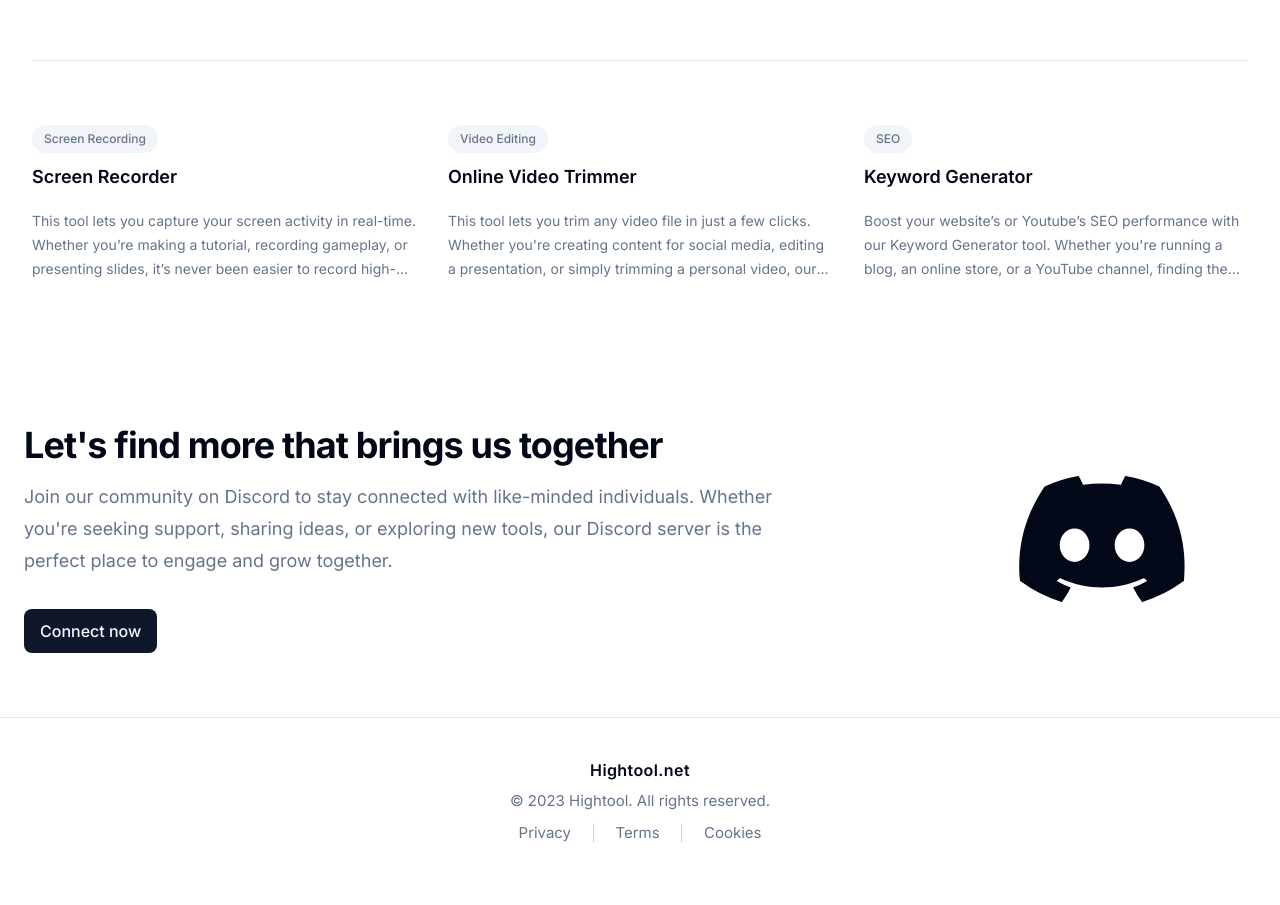
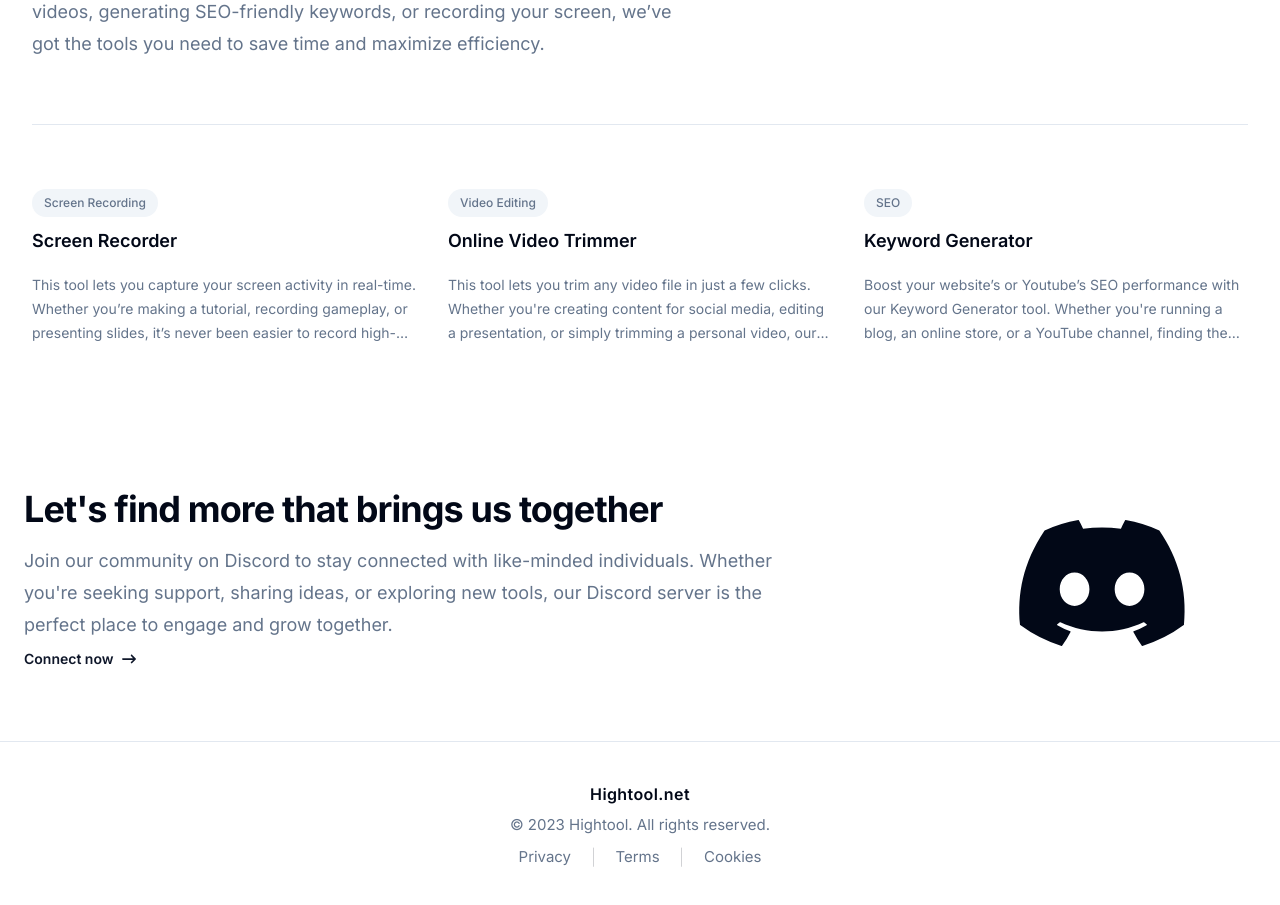
Before and after one commit to jeeva-sd/High2, a Next.js app: page / in a window 1280 px wide. Shown: the part 1840-2745 px from the top of the page. Before the commit the page ends 2721 px from the top, so only its background shows below. Built offline with nearby package versions, Linux system fonts and the light colour scheme.

Commit message:
Home page links added.

```diff
--- a/src/app/layout.tsx
+++ b/src/app/layout.tsx
@@ -2,8 +2,8 @@ import type { Metadata } from "next";
 import { Inter } from 'next/font/google';
 import { MainLayout } from "~/layouts";
 import { ThemeProvider } from "~/components/ui/theme-provider";
+import { ManiFooter } from "~/components";
 import "./globals.css";
-import { ManiFooter } from "~/components";
 
 const inter = Inter({ subsets: ['latin'] });
 
@@ -12,9 +12,10 @@ export const metadata: Metadata = {
     description: "Generated by create next app",
 };
 
-export default function RootLayout({ children }: { children: React.ReactNode }) {
+export default function RootLayout({ children }: { children: React.ReactNode; }) {
     return (
         <html lang="en">
+            <head />
             <body className={`${inter.className} antialiased`}>
                 <ThemeProvider
                     attribute="class"
@@ -23,9 +24,7 @@ export default function RootLayout({ children }: { children: React.ReactNode })
                     disableTransitionOnChange
                 >
                     <MainLayout>
-                        <div className='flex justify-center transition-all duration-200 w-full'>
-                            {children}
-                        </div>
+                        {children}
                     </MainLayout>
                 </ThemeProvider>
                 <ManiFooter />
--- a/src/components/connects/Discard.tsx
+++ b/src/components/connects/Discard.tsx
@@ -1,4 +1,5 @@
 import { FaDiscord } from 'react-icons/fa';
+import { FaArrowRightLong } from "react-icons/fa6";
 
 const DiscardConnect = () => {
     return (
@@ -9,13 +10,14 @@ const DiscardConnect = () => {
                         <h2 className="mb-4 text-3xl sm:text-4xl font-bold tracking-tight text-foreground">
                             Let's find more that brings us together
                         </h2>
-                        <p className="mb-8 text-lg leading-8 text-muted-foreground">
+                        <p className="text-lg leading-8 text-muted-foreground">
                             Join our community on Discord to stay connected with like-minded individuals. Whether you're seeking support, sharing ideas, or exploring new tools, our Discord server is the perfect place to engage and grow together.
                         </p>
 
                         <div className="flex flex-col space-y-4 sm:flex-row sm:space-y-0 sm:space-x-4">
-                            <button className="inline-flex items-center justify-center px-4 py-2.5 text-base font-medium text-center text-primary-foreground bg-primary rounded-lg hover:bg-primary/90 focus:ring-4 focus:ring-primary-300">
+                            <button className="flex text-sm gap-2 items-center py-2 font-semibold  text-center text-primary hover:text-primary/70 hover:underline">
                                 Connect now
+                                <FaArrowRightLong />
                             </button>
                         </div>
                     </div>
--- a/src/components/headers/MainHeader.tsx
+++ b/src/components/headers/MainHeader.tsx
@@ -53,7 +53,7 @@ const MainHeader = () => {
 
     return (
         <Fragment>
-            <nav className='fixed w-full bg-background/70 dark:bg-background/80 backdrop-blur-md shadow-sm shadow-border z-10'>
+            <nav className='sticky top-0 w-full bg-background/70 dark:bg-background/80 backdrop-blur-md shadow-sm shadow-border z-10'>
                 <div className='mx-auto max-w-7xl px-2 sm:px-6 lg:px-8'>
                     <div className='relative flex h-16 items-center justify-between'>
                         {/* Logo */}
@@ -96,16 +96,16 @@ const MainHeader = () => {
                             {/* Dark Mode Toggle */}
                             <div className='hidden sm:flex items-center gap-5'>
                                 <DropdownMenu>
-                                    <DropdownMenuTrigger asChild>
-                                        <Button variant='ghost' size='icon'>
+                                    <DropdownMenuTrigger asChild className='outline-none border-none ring-0'>
+                                        <Button variant='ghost' size='icon' className='outline-none border-none ring-0'>
                                             <FiSun className='h-[1.2rem] w-[1.2rem] rotate-0 scale-100 transition-all dark:-rotate-90 dark:scale-0' />
                                             <FaRegMoon className='absolute h-[1.2rem] w-[1.2rem] rotate-90 scale-0 transition-all dark:rotate-0 dark:scale-100' />
                                         </Button>
                                     </DropdownMenuTrigger>
-                                    <DropdownMenuContent align='end' className='bg-popover text-popover-foreground border border-border rounded-md shadow-lg p-2'>
+                                    <DropdownMenuContent align='end' className='bg-popover text-popover-foreground border border-border rounded-md shadow-lg '>
                                         <DropdownMenuItem
                                             onClick={() => setTheme('light')}
-                                            className={`hover:bg-muted transition-colors duration-200 flex items-center gap-4 p-2 rounded-md ${theme === 'light' ? 'bg-primary text-primary-foreground' : ''}`}
+                                            className={`hover:bg-muted transition-colors duration-200 flex items-center gap-4 p-2 rounded-md ${theme === 'light' ? 'bg-primary text-primary-foreground hover:text-muted-foreground' : ''}`}
                                         >
                                             <FiSun />
                                             <span>Light</span>
--- a/src/components/home/WhatsInHightool.tsx
+++ b/src/components/home/WhatsInHightool.tsx
@@ -41,19 +41,14 @@ export const WhatsInHightool = () => {
                     {tools.map((tool, index) => (
                         <article key={tool.id} className={`flex flex-col items-start justify-between ${index === 0 ? "lg:mt:0 md:mt-0 mt-10" : ""}`}>
                             <div className="flex items-center gap-x-4 text-xs">
-                                <a
-                                    href={tool.category.href}
-                                    className="relative rounded-full bg-muted px-3 py-1.5 font-medium text-muted-foreground"
-                                >
+                                <span className="relative rounded-full bg-muted px-3 py-1.5 font-medium text-muted-foreground">
                                     {tool.category.title}
-                                </a>
+                                </span>
                             </div>
                             <div className="group relative">
-                                <h3 className="mt-3 text-lg font-semibold leading-6 text-foreground">
-                                    <a href={tool.href}>
-                                        <span className="absolute inset-0" />
-                                        {tool.title}
-                                    </a>
+                                <h3 className="mt-3 text-lg font-semibold leading-6 text-foreground hover:text-foreground/70 hover:underline hover:cursor-pointer">
+                                    <span className="absolute inset-0" />
+                                    {tool.title}
                                 </h3>
                                 <p className="mt-5 line-clamp-3 text-sm leading-6 text-muted-foreground">
                                     {tool.description}
```
